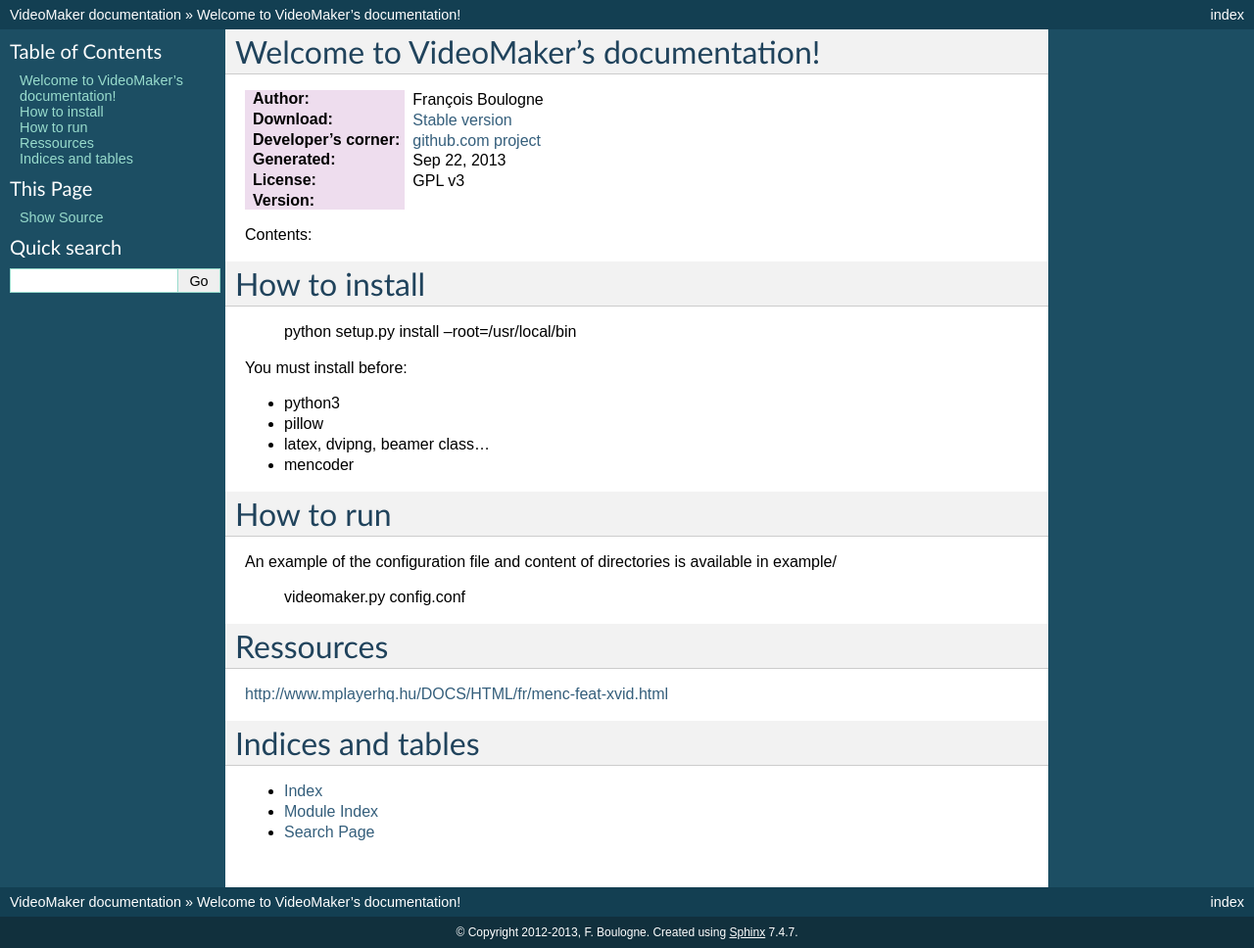
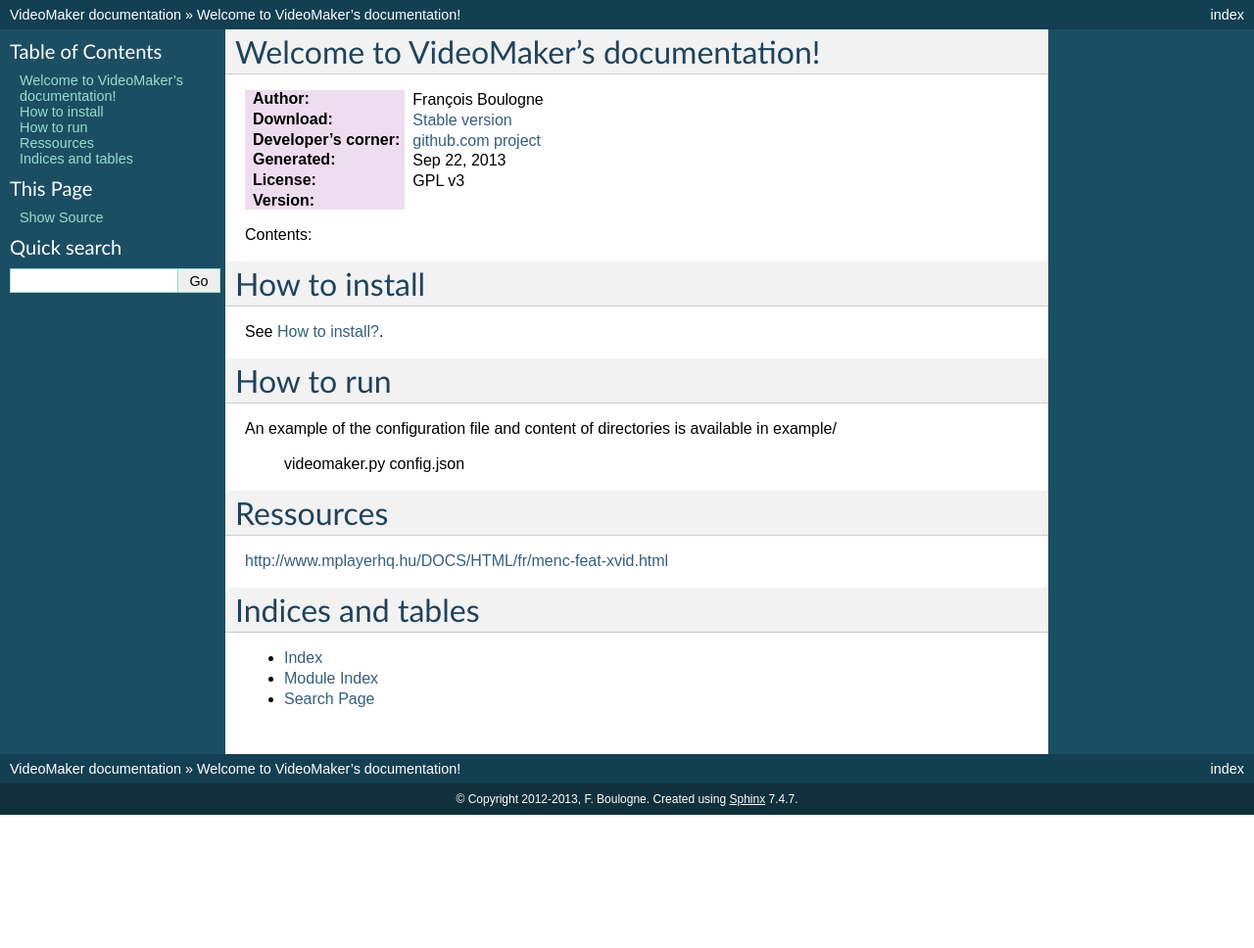
Before and after one commit to sciunto/VideoMaker, a Sphinx documentation site: the page built from doc/source/index.rst, in a window 1280 px wide. Shown: the whole page at 98% size. Built offline with Sphinx 7.4.7, drawn with Linux system fonts in a browser that asks for light colours; after the commit the page ends 900 px from its top, so only the background shows below that.

Commit message:
add install procedure

```diff
--- a/doc/source/index.rst
+++ b/doc/source/index.rst
@@ -24,21 +24,14 @@
 How to install
 ==============
 
-    python setup.py install --root=/usr/local/bin
-
-You must install before:
-
-* python3
-* pillow
-* latex, dvipng, beamer class...
-* mencoder
+See :doc:`install`.
 
 How to run
 ==========
 
 An example of the configuration file and content of directories is available in example/
 
-    videomaker.py config.conf
+    videomaker.py config.json
 
 Ressources
 ==========
```
Also changed, not shown: doc/source/install.rst (added, +38 -0 lines).
